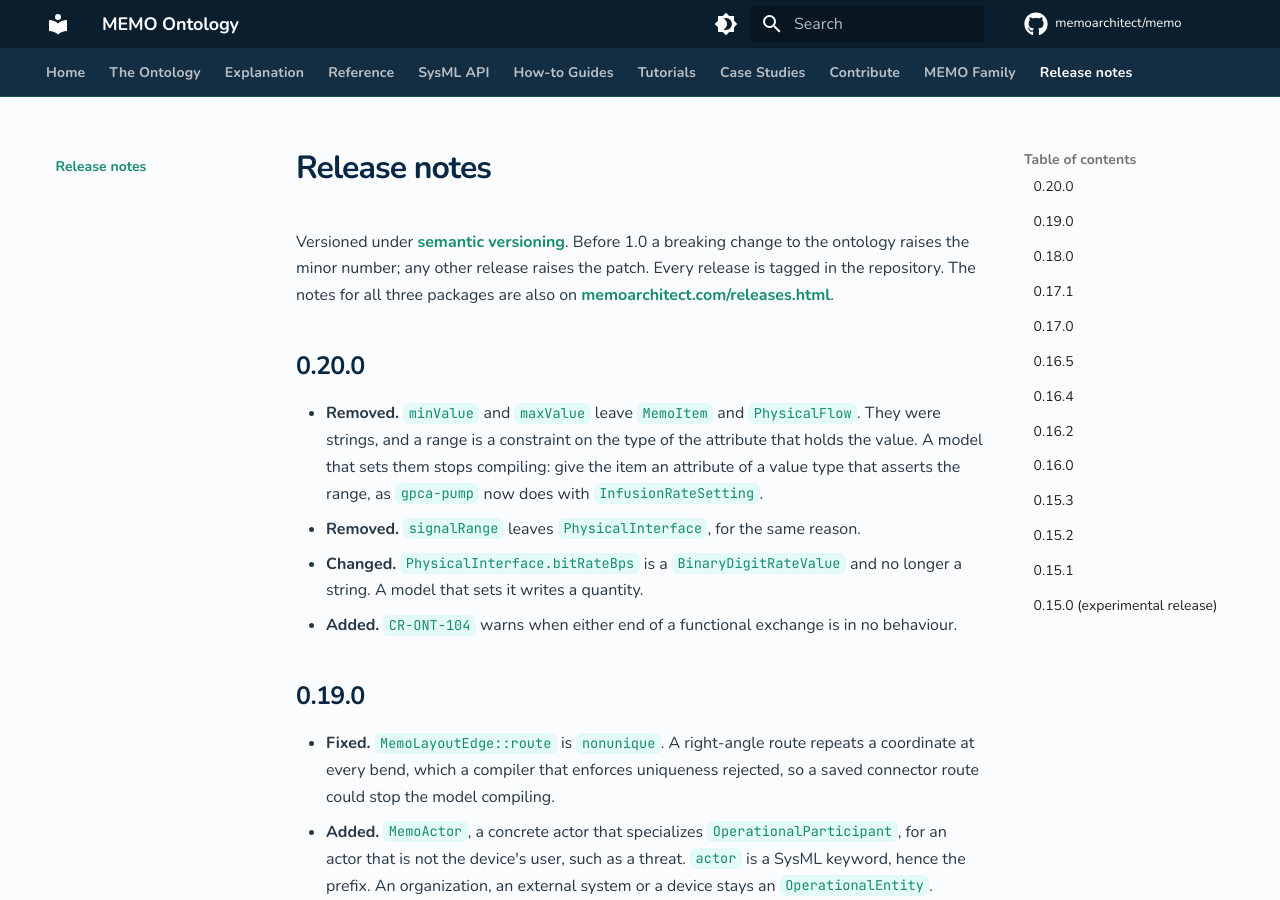
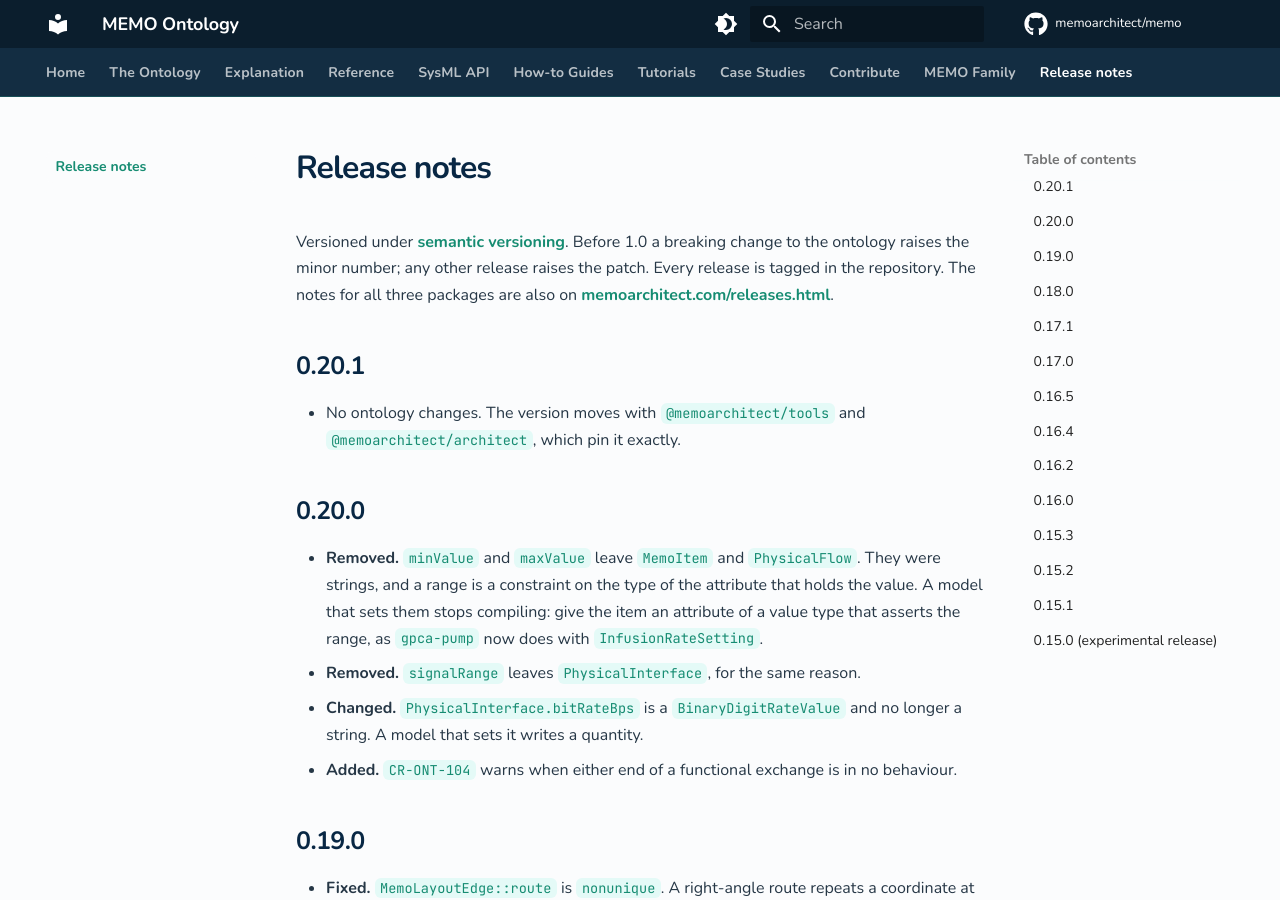
Before and after one commit to memoarchitect/memo, an MkDocs documentation site: the page built from docs/release-notes.md, in a window 1280 px wide and 900 px high. Built offline with MkDocs 1.6.1 and Material for MkDocs 9.7.7, drawn with Linux system fonts in a browser that asks for light colours; comment, search, counter and statistics services are not loaded.

Commit message:
release: 0.20.1
Co-Authored-By: Claude Sonnet 5.5 <noreply@anthropic.com>

```diff
--- a/docs/release-notes.md
+++ b/docs/release-notes.md
@@ -1,6 +1,10 @@
 # Release notes
 
 Versioned under [semantic versioning](https://semver.org/). Before 1.0 a breaking change to the ontology raises the minor number; any other release raises the patch. Every release is tagged in the repository. The notes for all three packages are also on [memoarchitect.com/releases.html](https://memoarchitect.com/releases.html).
+
+## 0.20.1
+
+- No ontology changes. The version moves with `@memoarchitect/tools` and `@memoarchitect/architect`, which pin it exactly.
 
 ## 0.20.0
 
--- a/package.json
+++ b/package.json
@@ -1,6 +1,6 @@
 {
   "name": "@memoarchitect/ontology",
-  "version": "0.20.0",
+  "version": "0.20.1",
   "packageManager": "pnpm@9.15.0",
   "description": "MEMO — Medical Engineering Modelling Ontology. Pure SysML v2 medical-device ontology with native constraints, portable to any conformant SysML v2 tool (SysIDE, SysON, sysand).",
   "scripts": {
--- a/pyproject.toml
+++ b/pyproject.toml
@@ -1,6 +1,6 @@
 [project]
 name = "memo-ontology-docs"
-version = "0.20.0"
+version = "0.20.1"
 description = "Documentation for the MEMO ontology"
 requires-python = ">=3.10"
 dependencies = [
```
Also changed, not shown: README.md (+1 -1 lines), docs/sysml-api/methodology/profiles/memo_profiles.md (+2 -2 lines), 13 other files.
